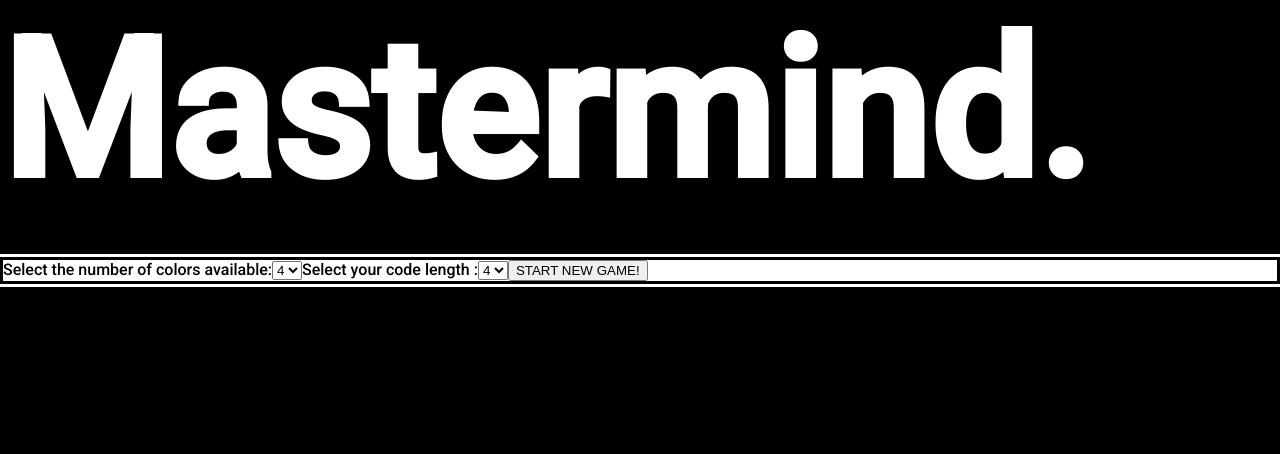
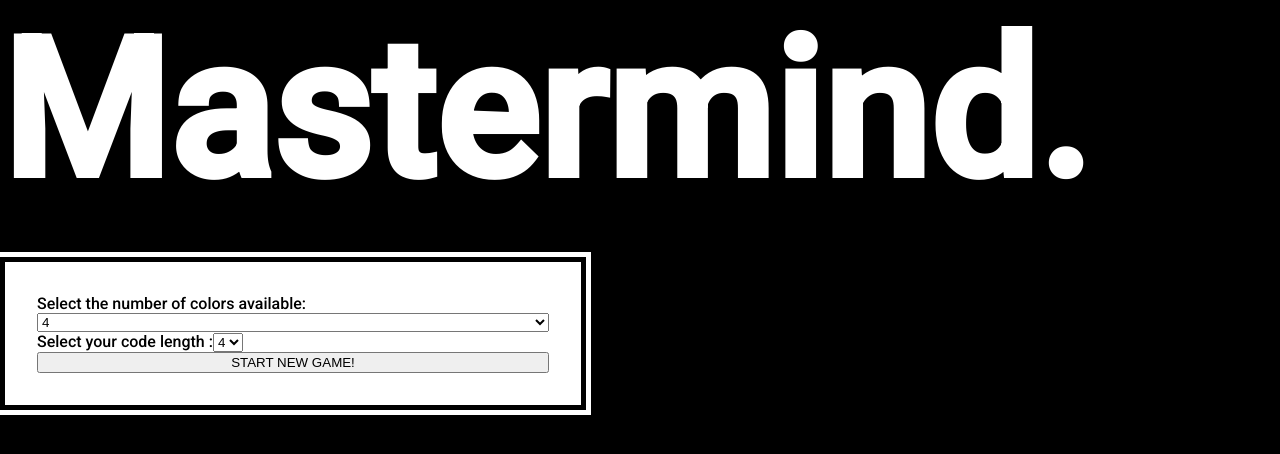
Before and after one commit to motorwolf/mastermind, a React (Create React App) app: page / in a window 1280 px wide. Shown: the top 454 px of the page. Built offline with nearby package versions, Linux system fonts and the light colour scheme.

Commit message:
Add styling

```diff
--- a/src/App.css
+++ b/src/App.css
@@ -64,7 +64,7 @@
 }
 
 .orange {
-    background-color: orange;
+    background-color: 'orange';
 }
 .yellow {
     background-color: yellow;
--- a/src/App.tsx
+++ b/src/App.tsx
@@ -1,5 +1,5 @@
 import React, { Component, ChangeEvent } from 'react';
-import Game, { ColorTypes } from './components/Game';
+import { ColorTypes, Game } from './components/Game';
 import './App.css';
 import { GameOptions } from './components/GameOptions';
 import { AppStyles } from './AppStyles';
@@ -22,8 +22,10 @@ export const StyledApp = ({ children }: any) => {
     const classes = AppStyles({ theme });
     return (
         <div className={classes.backdrop}>
-            <h1 className={classes.heading}>Mastermind.</h1>
-            {children}
+            <header>
+                <h1 className={classes.heading}>Mastermind.</h1>
+            </header>
+            <main>{children}</main>
         </div>
     );
 };
--- a/src/components/DropdownStyles.ts
+++ b/src/components/DropdownStyles.ts
@@ -2,7 +2,8 @@ import { createUseStyles } from 'react-jss';
 
 export const DropdownStyles = createUseStyles((theme: any) => ({
     label: {
-        fontFamily: theme.font,
-        backgroundColor: theme.red,
+        display: 'flex',
+        flexDirection: 'column',
+        fontSize: theme.fontSizes.medium,
     },
 }));
--- a/src/components/Game.tsx
+++ b/src/components/Game.tsx
@@ -1,6 +1,8 @@
 import React, { Component } from 'react';
-import Guessbox from './Guessbox';
+import { GuessBox } from './GuessBox';
 import PreviousGuesses from './PreviousGuesses';
+import { GameStyles } from './GameStyles';
+import { theme } from '../Theme';
 
 export type ColorTypes =
     | 'red'
@@ -24,7 +26,12 @@ export interface GameProps {
     colors: ColorTypes[];
 }
 
-class Game extends Component<GameProps> {
+export const StyledGame = ({ children }: any) => {
+    const classes = GameStyles({ theme });
+    return <div className={classes.gameContainer}>{children}</div>;
+};
+
+export class Game extends Component<GameProps> {
     state = {
         guesses: [],
     };
@@ -71,17 +78,15 @@ class Game extends Component<GameProps> {
     render() {
         const { colors, codeLength } = this.props;
         return (
-            <>
+            <StyledGame>
                 <PreviousGuesses guesses={this.state.guesses} />
-                <Guessbox
+                <GuessBox
                     colors={colors}
                     guessLimit={codeLength}
                     checkGuess={this.checkGuess}
                     sendGuess={this.receiveGuess}
                 />
-            </>
+            </StyledGame>
         );
     }
 }
-
-export default Game;
--- a/src/components/GameOptions.tsx
+++ b/src/components/GameOptions.tsx
@@ -1,7 +1,7 @@
 import React, { ChangeEvent } from 'react';
 import { Dropdown } from './Dropdown';
 import { GameOptionStyles } from './GameOptionsStyles';
-import { theme } from '../Theme'
+import { theme } from '../Theme';
 
 export interface GameOptionsPropTypes {
     onInputChange: (ev: ChangeEvent<HTMLSelectElement>) => void;
@@ -24,6 +24,7 @@ export const GameOptions = ({
     return (
         <div className={classes.dialog}>
             <form
+                className={classes.form}
                 onSubmit={(ev) => {
                     ev.preventDefault();
                     onFormSubmit();
--- a/src/components/GameOptionsStyles.tsx
+++ b/src/components/GameOptionsStyles.tsx
@@ -4,7 +4,13 @@ export const GameOptionStyles = createUseStyles((theme: any) => ({
     dialog: {
         backgroundColor: theme.colors.white,
         color: theme.colors.black,
-        outline: '3px solid white',
-        border: '3px solid black',
+        outline: '5px solid white',
+        border: '5px solid black',
+        maxWidth: '40%',
+        padding: '2rem',
+    },
+    form: {
+        display: 'flex',
+        flexDirection: 'column',
     },
 }));
--- /dev/null
+++ b/src/components/GameStyles.ts
@@ -0,0 +1,11 @@
+import { createUseStyles } from 'react-jss';
+
+export const GameStyles = createUseStyles((theme: any) => ({
+    gameContainer: {
+        display: 'flex',
+        flexDirection: 'column',
+        height: '80vh',
+        backgroundColor: theme.colors.white,
+        color: theme.colors.black,
+    },
+}));
--- a/src/components/Guessbox.tsx
+++ b/src/components/GuessBox.tsx
@@ -2,7 +2,8 @@ import React, { Component } from 'react';
 import { ColorRow } from './ColorRow';
 import GuessButtons from './GuessButtons';
 import { ColorTypes, GuessShape } from './Game';
-import { COLORS } from '../App';
+import { GuessBoxStyles } from './GuessBoxStyles';
+import { theme } from '../Theme';
 
 export interface GuessboxPropTypes {
     colors: ColorTypes[];
@@ -11,7 +12,12 @@ export interface GuessboxPropTypes {
     sendGuess: (guess: GuessShape) => void;
 }
 
-class Guessbox extends Component<GuessboxPropTypes> {
+export const StyledGuessBox = ({ children }: any) => {
+    const classes = GuessBoxStyles({ theme });
+    return <div className={classes.guessBoxContainer}>{children}</div>;
+};
+
+export class GuessBox extends Component<GuessboxPropTypes> {
     state = {
         colors: [],
     };
@@ -34,7 +40,7 @@ class Guessbox extends Component<GuessboxPropTypes> {
 
     render() {
         return (
-            <div className="resultholder">
+            <StyledGuessBox>
                 CURRENT GUESS:
                 <ColorRow
                     colors={this.state.colors}
@@ -44,9 +50,7 @@ class Guessbox extends Component<GuessboxPropTypes> {
                     colors={this.props.colors}
                     buttonFunction={this.handleColorAdd}
                 />
-            </div>
+            </StyledGuessBox>
         );
     }
 }
-
-export default Guessbox;
--- /dev/null
+++ b/src/components/GuessBoxStyles.ts
@@ -0,0 +1,7 @@
+import { createUseStyles } from 'react-jss';
+
+export const GuessBoxStyles = createUseStyles((theme: any) => ({
+    guessBoxContainer: {
+        minHeight: '100px',
+    },
+}));
--- a/src/components/PreviousGuesses.tsx
+++ b/src/components/PreviousGuesses.tsx
@@ -2,23 +2,25 @@ import React from 'react';
 import { ColorRow } from './ColorRow';
 import ResultDisplay from './Results';
 import { GuessShape } from './Game';
+import { PreviousGuessesStyles } from './PreviousGuessesStyles';
+import { theme } from '../Theme';
 
 export interface PreviousGuessesPropTypes {
-    guesses: GuessShape[]
+    guesses: GuessShape[];
 }
 
-export const PreviousGuesses = ({ guesses }: PreviousGuessesPropTypes) => (
-    <div className="resultholder">
-        {guesses.map(({guess, black, white}) => (
+export const PreviousGuesses = ({ guesses }: PreviousGuessesPropTypes) => {
+    const classes = PreviousGuessesStyles({ theme });
+    return (
+        <div className={classes.previousGuessContainer}>
+            {guesses.map(({ guess, black, white }) => (
                 <div className="guessRows">
                     <ColorRow colors={guess} />
-                <ResultDisplay
-                    black={black}
-                    white={white}
-                />
+                    <ResultDisplay black={black} white={white} />
                 </div>
             ))}
         </div>
     );
+};
 
 export default PreviousGuesses;
--- /dev/null
+++ b/src/components/PreviousGuessesStyles.ts
@@ -0,0 +1,8 @@
+import { createUseStyles } from 'react-jss';
+
+export const PreviousGuessesStyles = createUseStyles((theme: any) => ({
+    previousGuessContainer: {
+        flex: 1,
+        overflow: 'scroll',
+    },
+}));
```
Lines whose indentation alone changed are shown as unchanged.
